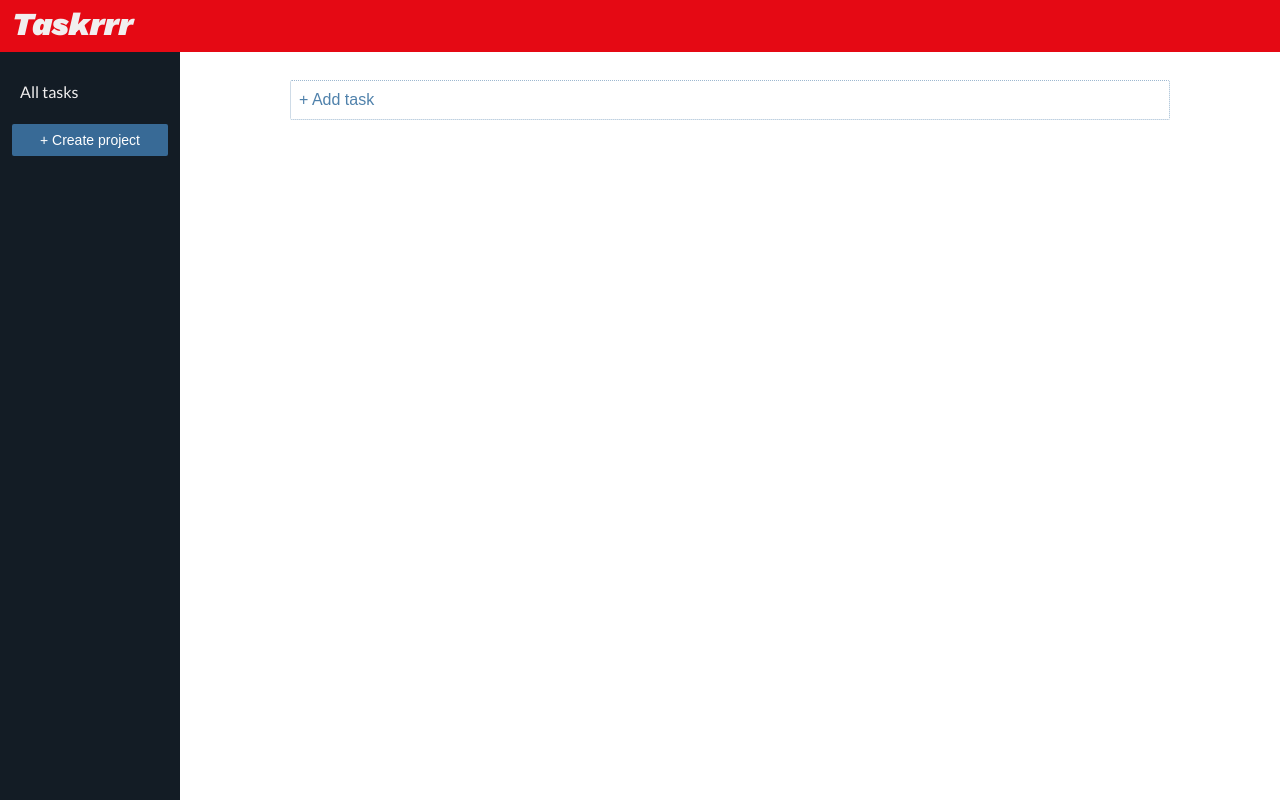
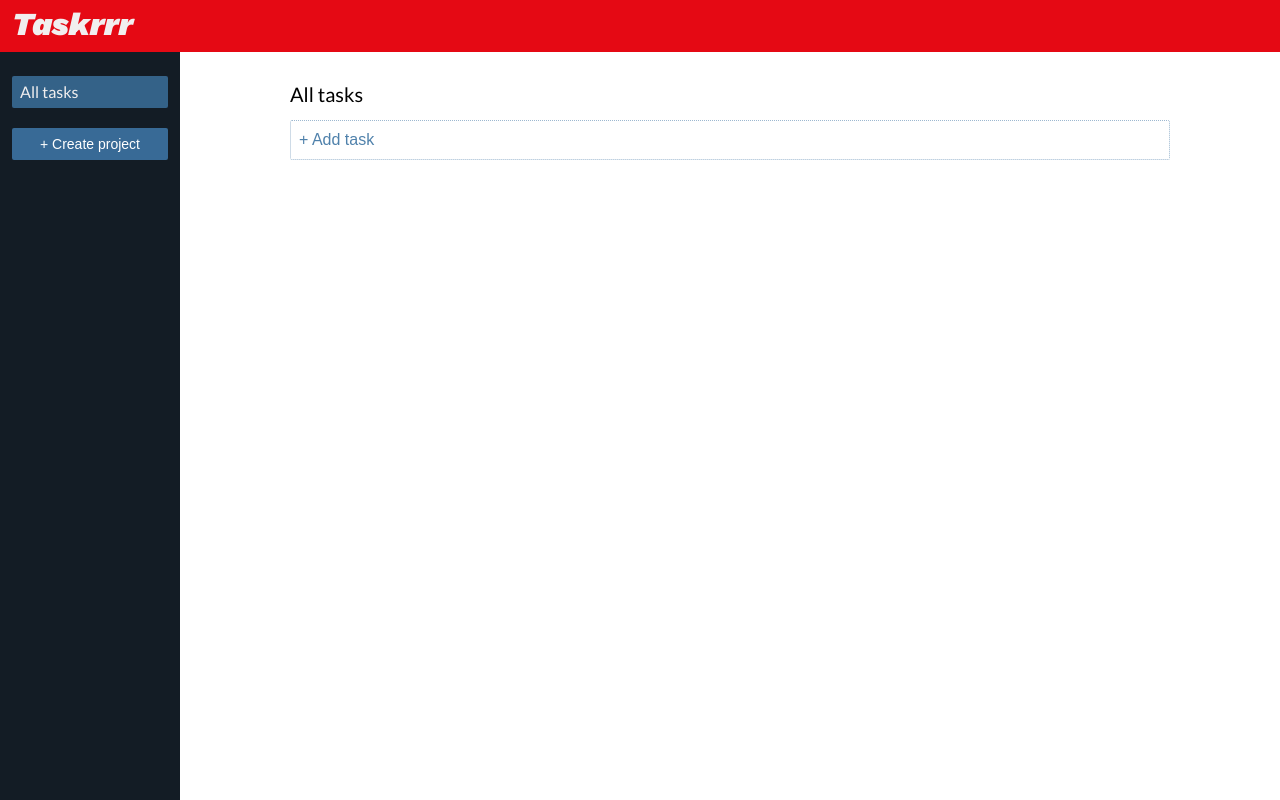
Before and after one commit to HeliumAce/todo-list, a website built with webpack: page dist/index.html in a window 1280 px wide. Built offline with nearby package versions, Linux system fonts and the light colour scheme.

Commit message:
updated project selected state in the sidebar and added a project header to the task list

```diff
--- a/src/domEvents.js
+++ b/src/domEvents.js
@@ -1,5 +1,5 @@
 import { createTask, removeTask } from './taskLogic'
-import { createProject, setCurrentProject } from './projectLogic'
+import { createProject, currentProject, setCurrentProject } from './projectLogic'
 
 const taskButtonClick = (() => {
     const addTaskButton = document.getElementById('addTask');
@@ -133,6 +133,7 @@ const createProjectButtonClick = (() => {
         createProject(projectName.value);
         //addProjectToDropdown(projectName.value);
         hideProjectsModal();
+        highlightCurrentProject();
         e.preventDefault();
     });
 
@@ -163,10 +164,27 @@ const addProjectsDOM = (project) => {
 
     projectNav.addEventListener('click', () => {
         setCurrentProject(projectNav);
+        highlightCurrentProject();
     });
+};
+
+const highlightCurrentProject = () => {
+    const projectList = document.getElementById('userProjects');
+    const projectHeader = document.getElementById('projectHeader');
+    for (let i = 0; i < projectList.children.length; i++) {
+        if (projectList.children[i].innerHTML === currentProject) {
+            //projectList.children[i].style.backgroundColor = 'rgba(60, 115, 162, 0.9)';
+            projectList.children[i].setAttribute('class', 'selectedProject')
+            projectHeader.innerHTML = currentProject;
+        } else {
+            //projectList.children[i].style.backgroundColor = 'transparent';
+            projectList.children[i].setAttribute('class', 'defaultProject');
+        }
+    }
 };
 
 export {
     addTaskDOM,
-    addProjectsDOM
+    addProjectsDOM,
+    highlightCurrentProject
 };
--- a/src/index.js
+++ b/src/index.js
@@ -1,4 +1,5 @@
-import { } from './domEvents';
+import { highlightCurrentProject } from './domEvents';
 import { renderProjects } from './projectLogic';
 
 renderProjects();
+highlightCurrentProject();
--- a/src/styles/main.css
+++ b/src/styles/main.css
@@ -36,7 +36,7 @@ main {
     grid-column: 2 / span 1;
     display: grid;
     grid-template-columns: 1fr 80% 1fr;
-    padding: 20px 0;
+    padding: 32px 0;
     grid-auto-rows: max-content;
     grid-gap: 8px;
 }
@@ -138,7 +138,7 @@ main {
     margin-bottom: 16px;
 }
 
-.project {
+.defaultProject, .selectedProject {
     cursor: pointer;
     margin-bottom: 8px;
     height: 16px;
@@ -146,8 +146,16 @@ main {
     padding: 8px 8px;
 }
 
+.selectedProject {
+    background-color: rgba(60, 115, 162, 0.8);
+}
+
+.defaultProject:hover {
+    background-color: rgba(60, 115, 162, 0.5) !important;
+}
+
 #createProject, input[type=submit] {
-    margin-top: 8px;
+    margin-top: 12px;
     background-color: rgba(60, 115, 162, 0.9);
     border: none;
     color: white;
@@ -161,6 +169,11 @@ main {
 
 #createProject:hover {
     background-color: rgba(60, 115, 162, 0.5);
+}
+
+#projectHeader {
+    grid-column: 2 / span 1;
+    font-size: 20px;
 }
 
 input[type=submit]:hover {
@@ -204,10 +217,6 @@ input[type=submit]:hover {
     margin-bottom: 4px;
 }
 
-li:hover {
-    background-color: rgba(60, 115, 162, 0.5);
-}
-
 #descriptionText {
     font-size: 14px;
 }
```
Also changed, not shown: dist/index.html, dist/main.js.
